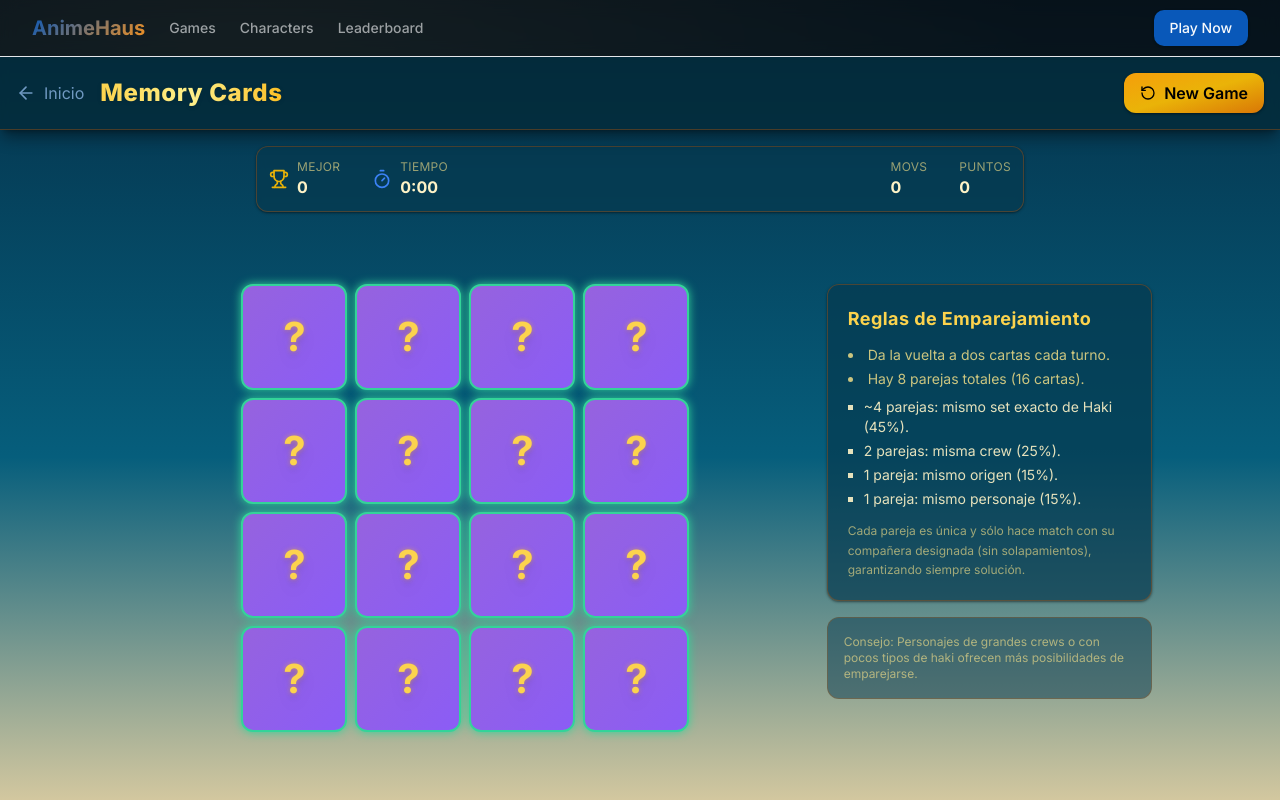
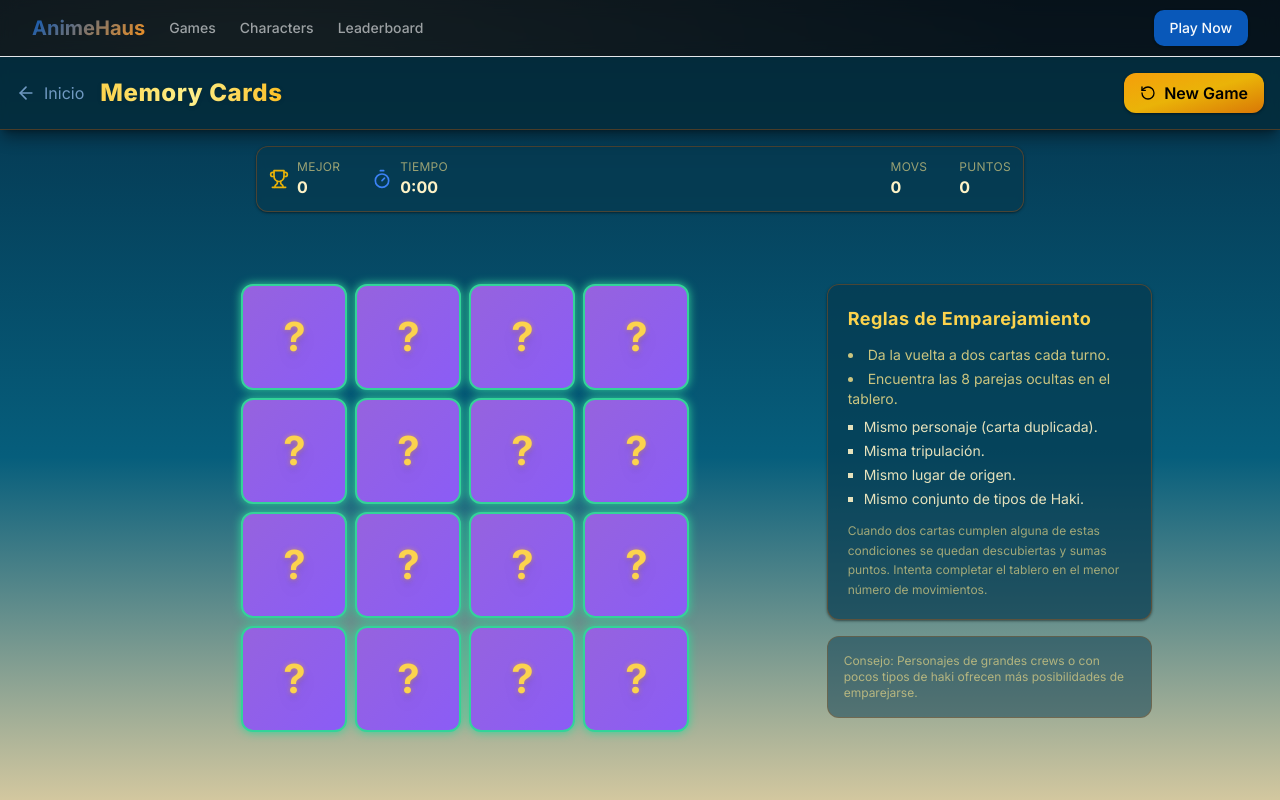
Before and after one commit to AlvaroSM19/animehausv2, a Next.js app: page /games/grid in a window 1280 px wide. Shown: the top 800 px of the page. Built offline with nearby package versions, Linux system fonts and the light colour scheme.

Commit message:
feat(memory-cards): simplificar instrucciones sin porcentajes ni garantías

```diff
--- a/src/app/games/grid/page.tsx
+++ b/src/app/games/grid/page.tsx
@@ -321,15 +321,15 @@ export default function GridGamePage() {
               <h3 className="text-lg font-bold mb-3 text-amber-300 tracking-wide">Reglas de Emparejamiento</h3>
               <ul className="list-disc list-inside text-sm text-amber-200/80 space-y-1">
                 <li>Da la vuelta a dos cartas cada turno.</li>
-                <li>Hay 8 parejas totales (16 cartas).</li>
+                <li>Encuentra las 8 parejas ocultas en el tablero.</li>
               </ul>
               <ul className="mt-2 text-sm text-amber-100/90 space-y-1 pl-4 list-[square]">
-                <li>~4 parejas: mismo set exacto de Haki (45%).</li>
-                <li>2 parejas: misma crew (25%).</li>
-                <li>1 pareja: mismo origen (15%).</li>
-                <li>1 pareja: mismo personaje (15%).</li>
+                <li>Mismo personaje (carta duplicada).</li>
+                <li>Misma tripulación.</li>
+                <li>Mismo lugar de origen.</li>
+                <li>Mismo conjunto de tipos de Haki.</li>
               </ul>
-              <p className="text-xs text-amber-200/60 mt-3 leading-relaxed">Cada pareja es única y sólo hace match con su compañera designada (sin solapamientos), garantizando siempre solución.</p>
+              <p className="text-xs text-amber-200/60 mt-3 leading-relaxed">Cuando dos cartas cumplen alguna de estas condiciones se quedan descubiertas y sumas puntos. Intenta completar el tablero en el menor número de movimientos.</p>
             </div>
             <div className="bg-[#06394f]/50 border border-amber-700/30 rounded-xl p-4 text-xs text-amber-200/60">
               Consejo: Personajes de grandes crews o con pocos tipos de haki ofrecen más posibilidades de emparejarse.
```
